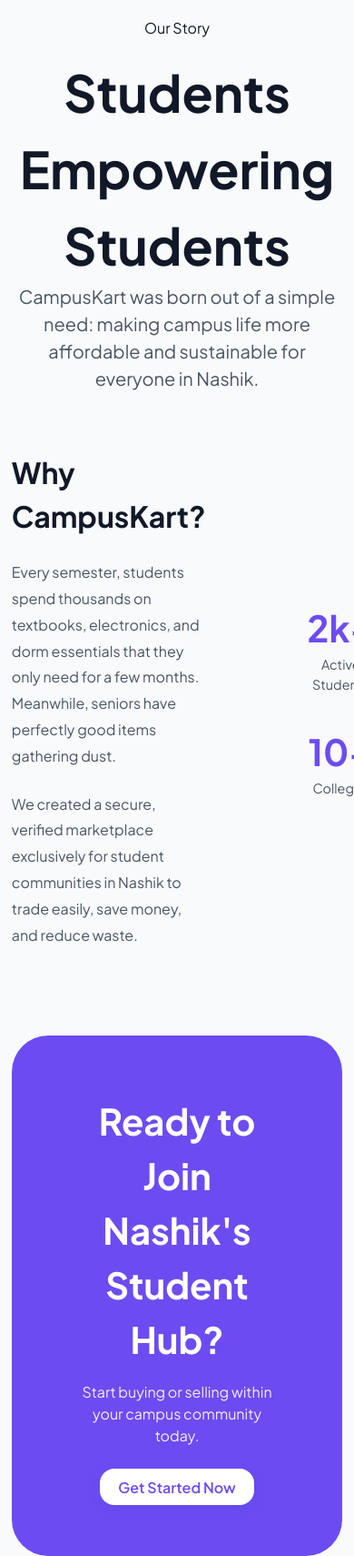
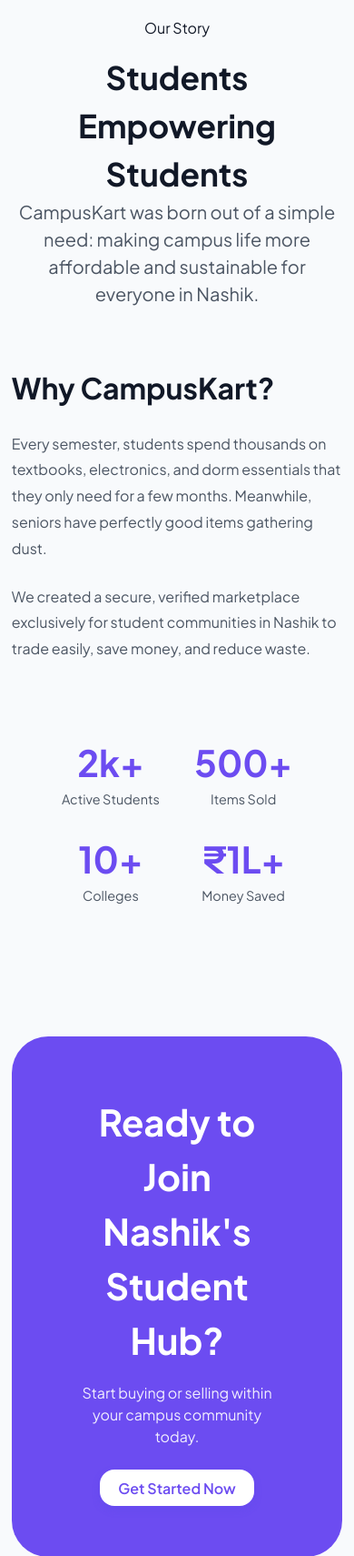
Before and after one commit to Omahire21/CampusKartnsk, a Flask app: page /about in a window 390 px wide. Shown: the part 73-1783 px from the top of the page at 91% size. Run offline with Flask 3, Linux system fonts and the light colour scheme.

Commit message:
Fix hover bugs, responsive grid on contact/about, instant wishlist toggle, shifted hero badge

```diff
--- a/static/css/style.css
+++ b/static/css/style.css
@@ -1034,9 +1034,10 @@
     }
 
     .floating-badge.badge-2 {
-        top: 45%;
+        top: 55%;
         bottom: auto;
-        right: -12%;
+        right: -25% !important;
+        transform: scale(0.85);
         animation-delay: 0.2s, 1.2s !important;
     }
 
@@ -1442,11 +1443,13 @@
     gap: 0.5rem;
 }
 
-.college-chip:hover {
-    border-color: var(--primary);
-    color: var(--primary);
-    background: rgba(108, 76, 241, 0.02);
-    transform: translateY(-1px);
+@media (hover: hover) {
+    .college-chip:hover {
+        border-color: var(--primary);
+        color: var(--primary);
+        background: rgba(108, 76, 241, 0.02);
+        transform: translateY(-1px);
+    }
 }
 
 .college-chip.active {
@@ -2564,3 +2567,28 @@
         grid-template-columns: repeat(2, 1fr);
     }
 }
+
+/* Responsive Grid and Typography */
+.responsive-grid {
+    display: grid;
+    grid-template-columns: 1fr 1fr;
+    gap: 4rem;
+}
+
+.page-hero-title {
+    font-size: 3.5rem;
+}
+
+@media (max-width: 768px) {
+    .responsive-grid {
+        grid-template-columns: 1fr !important;
+        gap: 2rem !important;
+    }
+    .page-hero-title {
+        font-size: 2.2rem !important;
+    }
+    .responsive-stats-grid {
+        grid-template-columns: 1fr 1fr !important;
+        gap: 1.5rem !important;
+    }
+}
--- a/templates/about.html
+++ b/templates/about.html
@@ -4,14 +4,14 @@
 <div class="container" style="max-width: 1000px;">
     <div style="text-align: center; margin-bottom: 4rem;">
         <span class="badge-new">Our Story</span>
-        <h1 style="font-size: 3.5rem; margin-top: 1rem;">Students Empowering Students</h1>
+        <h1 class="page-hero-title" style="margin-top: 1rem;">Students Empowering Students</h1>
         <p style="font-size: 1.25rem; color: var(--text-muted); max-width: 700px; margin: 0 auto;">
             CampusKart was born out of a simple need: making campus life more affordable and sustainable for everyone in
             Nashik.
         </p>
     </div>
 
-    <div style="display: grid; grid-template-columns: 1fr 1fr; gap: 4rem; align-items: center; margin-bottom: 6rem;">
+    <div class="responsive-grid" style="align-items: center; margin-bottom: 6rem;">
         <div>
             <h2 style="font-size: 2rem; margin-bottom: 1.5rem;">Why CampusKart?</h2>
             <p style="line-height: 1.8; color: var(--text-muted); margin-bottom: 1.5rem;">
@@ -25,7 +25,7 @@
         </div>
         <div
             style="background: var(--glass); padding: 3rem; border-radius: 40px; border: 1px solid var(--glass-border);">
-            <div style="display: grid; grid-template-columns: 1fr 1fr; gap: 2rem;">
+            <div class="responsive-stats-grid" style="display: grid; grid-template-columns: 1fr 1fr; gap: 2rem;">
                 <div style="text-align: center;">
                     <h3 style="font-size: 2.5rem; color: var(--primary);">2k+</h3>
                     <p style="font-size: 0.9rem; color: var(--text-muted);">Active Students</p>
--- a/templates/base.html
+++ b/templates/base.html
@@ -5,7 +5,7 @@
     <meta charset="UTF-8">
     <meta name="viewport" content="width=device-width, initial-scale=1.0">
     <title>CampusKart – College Marketplace</title>
-    <link rel="stylesheet" href="{{ url_for('static', filename='css/style.css') }}?v=10.0">
+    <link rel="stylesheet" href="{{ url_for('static', filename='css/style.css') }}?v=11.0">
     <link rel="stylesheet" href="https://cdnjs.cloudflare.com/ajax/libs/font-awesome/6.5.0/css/all.min.css" crossorigin="anonymous" referrerpolicy="no-referrer">
 
     <!-- Instant Navigation & Transitions -->
@@ -398,6 +398,13 @@
             button.style.transform = 'scale(1.3)';
             setTimeout(() => button.style.transform = '', 200);
 
+            // Instant UI Toggle for perceived performance
+            let wasFavorited = false;
+            if (svg) {
+                wasFavorited = svg.getAttribute('fill') === '#ef4444';
+                svg.setAttribute('fill', wasFavorited ? 'none' : '#ef4444');
+            }
+
             fetch(url, {
                 method: 'POST',
                 headers: {
@@ -406,6 +413,8 @@
             })
             .then(response => {
                 if (response.status === 401) {
+                    // Revert UI toggle on auth error
+                    if (svg) svg.setAttribute('fill', wasFavorited ? '#ef4444' : 'none');
                     window.location.href = "{{ url_for('login') }}";
                     return;
                 }
--- a/templates/contact.html
+++ b/templates/contact.html
@@ -4,12 +4,12 @@
 <div class="container" style="max-width: 1000px;">
     <div style="text-align: center; margin-bottom: 4rem;">
         <span class="badge-new">Get in Touch</span>
-        <h1 style="font-size: 3.5rem; margin-top: 1rem;">We're Here to Help</h1>
+        <h1 class="page-hero-title" style="margin-top: 1rem;">We're Here to Help</h1>
         <p style="font-size: 1.25rem; color: var(--text-muted);">Have questions about buying or selling? Our team is
             just an email away.</p>
     </div>
 
-    <div style="display: grid; grid-template-columns: 1fr 1fr; gap: 4rem;">
+    <div class="responsive-grid" style="align-items: start;">
         <div
             style="background: white; padding: 3rem; border-radius: 40px; border: 1px solid var(--border); box-shadow: var(--shadow-sm);">
             <form action="{{ url_for('contact') }}" method="POST">
```
